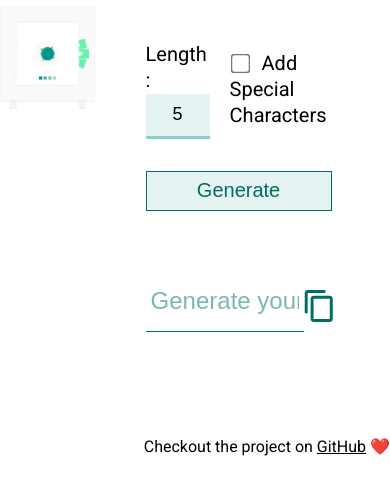
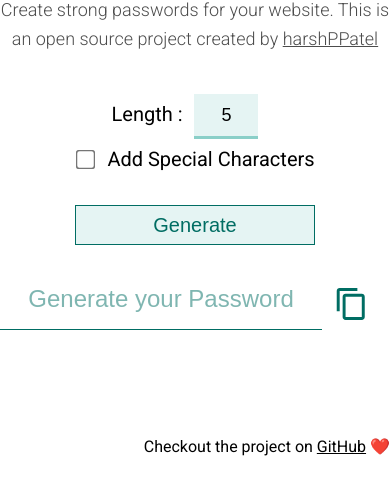
Before and after one commit to harshPPatel/password-generator, a website built with Parcel: page src/index.html in a window 390 px wide. Shown: the part 361-844 px from the top of the page. Built offline with nearby package versions, Linux system fonts and the light colour scheme.

Commit message:
Made responsive, added documentation in CoffeeScript and added favicon to the project

```diff
--- a/src/coffee/app.coffee
+++ b/src/coffee/app.coffee
@@ -18,12 +18,10 @@ generateButton.addEventListener 'click', (e) ->
     lengthInput.value == ''
   )
     return
-
   # Generating new password generator and passing values to it
   length = lengthInput.value
   wantSpecialChars = specialCharactersInput.checked
-  generator = new PasswordGenerator lengthInput, wantSpecialChars
-
+  generator = new PasswordGenerator length, wantSpecialChars
   # generating and adding value to output element
   outputInput.value = generator.generate()
 
--- a/src/index.html
+++ b/src/index.html
@@ -9,6 +9,8 @@
     <link
       href="https://fonts.googleapis.com/css?family=Roboto:300,400,500&display=swap"
       rel="stylesheet">
+      <!-- Favicon -->
+      <link rel="shortcut icon" type="image/ico" href="./img/favicon.ico"/>
     <link rel="stylesheet" href="./scss/app.scss">
   </head>
   <body>
--- a/src/scss/02-basic/base.scss
+++ b/src/scss/02-basic/base.scss
@@ -1,7 +1,7 @@
 body {
-  height: 100%;
+  height: 100vh;
   width: 100vw;
-  min-height: 100vh;
+  min-height: 780px;
   display: flex;
   align-items: center;
   justify-content: center;
@@ -10,6 +10,10 @@ body {
   font-size: 16px;
   line-height: 150%;
   position: relative;
+
+  @media screen and (max-width: 600px) {
+    justify-content: flex-start;
+  }
 }
 
 main,
--- a/src/scss/02-basic/typography.scss
+++ b/src/scss/02-basic/typography.scss
@@ -14,6 +14,10 @@ h1 {
     width: 14px;
     background-color: $primary-color;
     border-radius: 20px;
+
+    @media screen and (max-width: 950px) {
+      display: none;
+    }
   }
 }
 
--- a/src/scss/03-layout/main.scss
+++ b/src/scss/03-layout/main.scss
@@ -5,6 +5,15 @@ main {
 
   & > div {
     width: 50%;
+  }
+
+  @media screen and (max-width: 950px) {
+    flex-direction: column;
+    padding: 32px 16px;
+
+    & > div {
+      width: 100%;
+    }
   }
 }
 
@@ -15,14 +24,28 @@ main {
     width: 90%;
     height: auto;
   }
+
+  @media screen and (max-width: 950px) {
+    max-width: 250px;
+    margin-bottom: 32px;
+  }
 }
 
 .text {
   padding-left: 1rem;
   padding-right: 15%;
+
+  @media screen and (max-width: 950px) {
+    padding: 0;
+    text-align: center;
+  }
 }
 
 .btn-container {
   text-align: center;
   margin-bottom: 60px;
+
+  @media screen and (max-width: 950px) {
+    margin-bottom: 24px;
+  }
 }
--- a/src/scss/03-layout/output.scss
+++ b/src/scss/03-layout/output.scss
@@ -3,6 +3,11 @@
   align-items: center;
   justify-content: flex-start;
   width: 100%;
+
+  @media screen and (max-width: 950px) {
+    max-width: 450px;
+    margin: 0 auto;
+  }
 
   input {
     text-align: center;
--- a/src/scss/04-modules/form.scss
+++ b/src/scss/04-modules/form.scss
@@ -3,6 +3,18 @@
   align-items: center;
   justify-content: flex-start;
   margin-bottom: 32px;
+
+  @media screen and (max-width: 950px) {
+    justify-content: center;
+  }
+
+  @media screen and (max-width: 500px) {
+    flex-direction: column;
+
+    & > div:first-of-type {
+      margin-bottom: 8px;
+    }
+  }
 
   label {
     font-size: 20px;
```
Also changed, not shown: src/img/favicon.ico (added).
